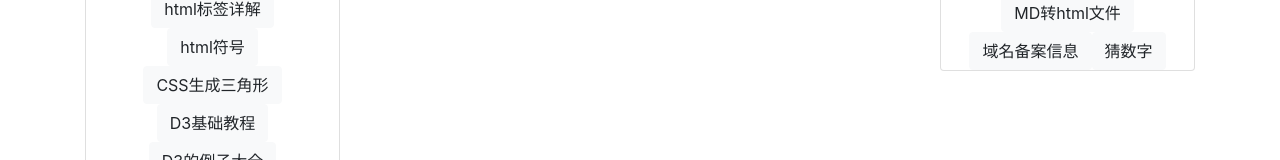
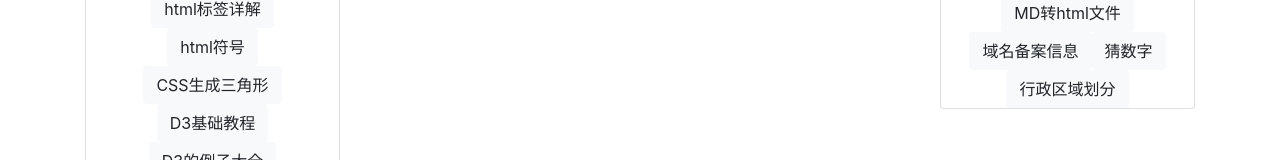
Before and after one commit to wang464/vue-1110, a Vue app: page / in a window 1280 px wide. Shown: the part 779-939 px from the top of the page. Built offline with nearby package versions, Linux system fonts and the light colour scheme; the HTML template or start-up script is replaced by a standard one.

Commit message:
增加了一个行政区域划分网站 2018-12-4_23:19:14

```diff
--- a/src/components/zaxiang.vue
+++ b/src/components/zaxiang.vue
@@ -24,6 +24,7 @@
       <a class="btn btn-light" target="_blank" href="https://tool.lu/markdown/">MD转html文件</a>
       <a class="btn btn-light" target="_blank" href="http://icp.chinaz.com/">域名备案信息</a>
       <a class="btn btn-light" target="_blank" href="http://tool.uixsj.cn/s/guess-number/">猜数字</a>
+      <a class="btn btn-light" target="_blank" href="http://www.hotelaah.com/index.html">行政区域划分</a>
     </div>
   </div>
 </template>
```
